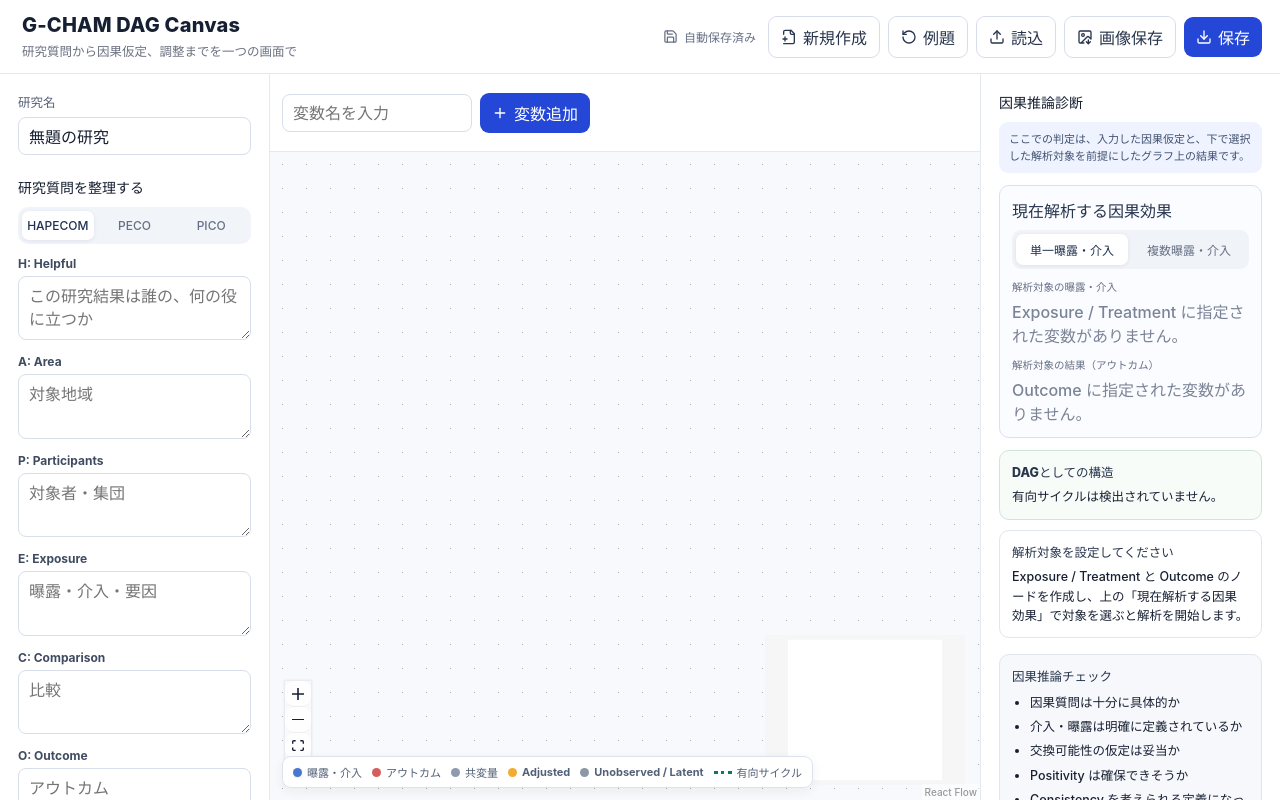
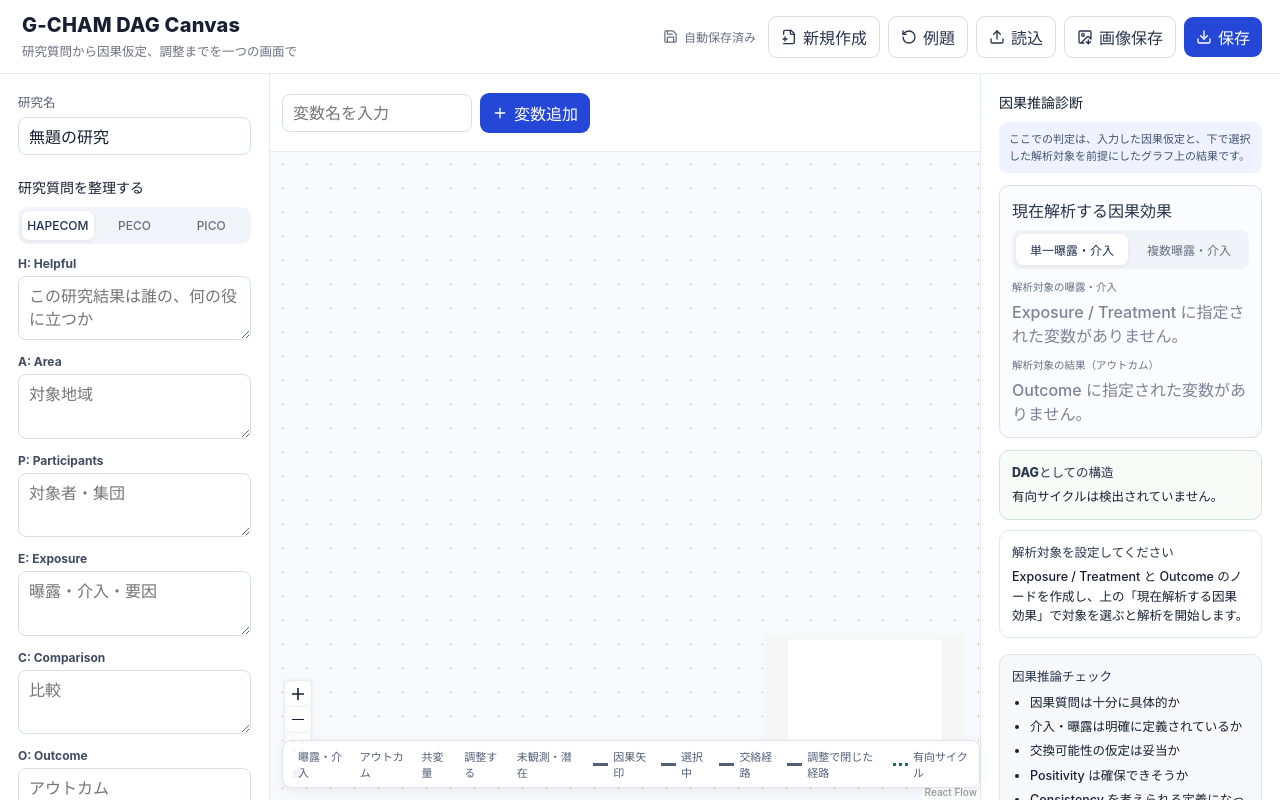
Before and after one commit to GISPHN/g-cham-dag-canvas, a React (Vite) app: page / in a window 1280 px wide. Built offline with nearby package versions, Linux system fonts and the light colour scheme.

Commit message:
Align legend with current canvas visual states

```diff
--- a/src/App.tsx
+++ b/src/App.tsx
@@ -866,11 +866,16 @@ export default function App() {
               <MiniMap pannable zoomable />
             </ReactFlow>
             <div className="legend">
-              <span className="legend-item"><i className="dot exposure" />曝露・介入</span>
-              <span className="legend-item"><i className="dot outcome" />アウトカム</span>
-              <span className="legend-item"><i className="dot covariate" />共変量</span>
-              <span className="legend-item"><i className="dot adjusted" />Adjusted</span>
-              <span className="legend-item"><i className="dot unmeasured" />Unobserved / Latent</span>
+              <span className="legend-item"><i className="node-sample exposure-node" />曝露・介入</span>
+              <span className="legend-item"><i className="node-sample outcome-node" />アウトカム</span>
+              <span className="legend-item"><i className="node-sample covariate-node" />共変量</span>
+              <span className="legend-item"><i className="node-sample adjusted-node" />調整する</span>
+              <span className="legend-item"><i className="node-sample unobserved-node" />未観測・潜在</span>
+              <span className="legend-divider" aria-hidden="true" />
+              <span className="legend-item"><i className="line-sample causal-line" />因果矢印</span>
+              <span className="legend-item"><i className="line-sample selected-line" />選択中</span>
+              <span className="legend-item"><i className="line-sample confounding-line" />交絡経路</span>
+              <span className="legend-item"><i className="line-sample adjusted-path-line" />調整で閉じた経路</span>
               <span className="legend-item"><i className="line-sample cycle-line" />有向サイクル</span>
             </div>
           </div>
```
